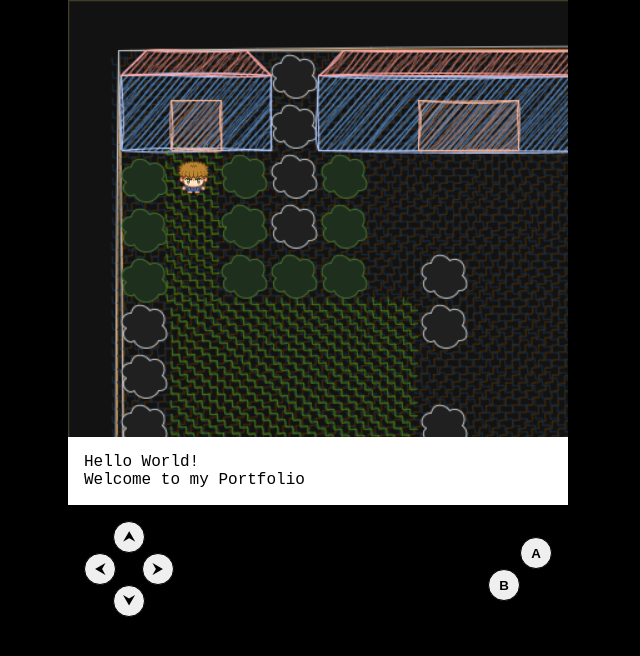
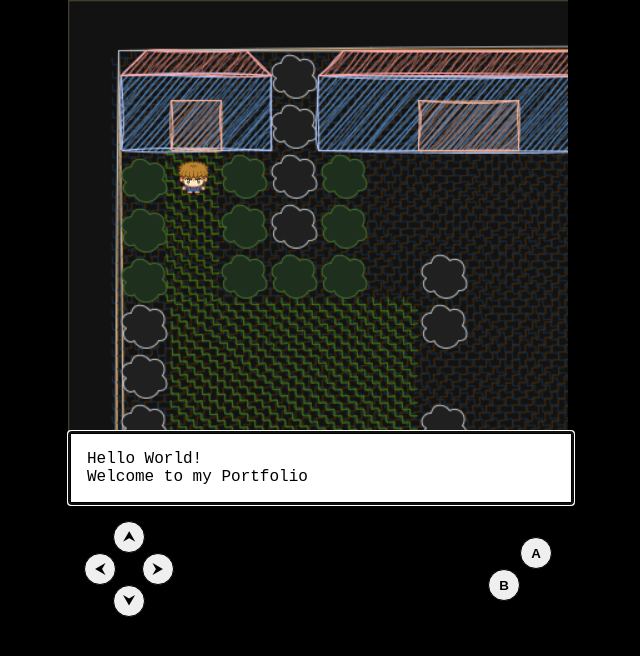
Before and after one commit to JimJ92120/canvas-2d-tiles, a website built with webpack: page static/index.html in a window 1280 px wide. Shown: the whole page, without its empty margins (322-962 px from the left). Built offline with nearby package versions, Linux system fonts and the light colour scheme.

Commit message:
refactor: use <dialog> as $container

```diff
--- a/src/App.ts
+++ b/src/App.ts
@@ -10,7 +10,7 @@ export default class App {
       <div class="container">
         <canvas class="scene"></canvas>
 
-        <div class="prompt">Hello world</div>
+        <dialog class="prompt">Hello Prompt</dialog>
       </div>
 
       <div class="controls">
--- a/src/engine/Prompt.ts
+++ b/src/engine/Prompt.ts
@@ -1,24 +1,18 @@
 export default class Prompt {
-  #$container: HTMLElement;
-  #activeClassName: string;
+  #$dialog: HTMLDialogElement;
   #typingSpeed: number;
 
   #typingInterval: any;
   #currentContent: string[] = [];
   #currentContentIndex: number = 0;
 
-  constructor(
-    $container: HTMLElement,
-    activeClassName: string,
-    typingSpeed: number
-  ) {
-    this.#$container = $container;
-    this.#activeClassName = activeClassName;
+  constructor($dialog: HTMLDialogElement, typingSpeed: number) {
+    this.#$dialog = $dialog;
     this.#typingSpeed = typingSpeed;
   }
 
   get isShown(): boolean {
-    return this.#$container.classList.contains(this.#activeClassName);
+    return Boolean(this.#$dialog.open);
   }
 
   get isTyping(): boolean {
@@ -53,7 +47,7 @@ export default class Prompt {
     this.clear();
     this.reset();
 
-    this.#$container.classList.remove(this.#activeClassName);
+    this.#$dialog.close();
   }
 
   private async typeText(text: string): Promise<void> {
@@ -64,16 +58,16 @@ export default class Prompt {
     let rowIndex = 0;
     let charIndex = 0;
 
-    this.#$container.classList.add(this.#activeClassName);
+    this.#$dialog.show();
 
     return new Promise((resolve) => {
       this.#typingInterval = setInterval(() => {
         try {
           if (0 === charIndex && 0 !== rowIndex) {
-            this.#$container.textContent += "\n";
+            this.#$dialog.textContent += "\n";
           }
 
-          this.#$container.textContent += split[rowIndex][charIndex];
+          this.#$dialog.textContent += split[rowIndex][charIndex];
 
           if (split[rowIndex].length <= charIndex + 1) {
             ++rowIndex;
@@ -98,7 +92,7 @@ export default class Prompt {
   }
 
   private clear(): void {
-    this.#$container.innerHTML = "";
+    this.#$dialog.innerHTML = "";
 
     this.clearTypingInterval();
   }
--- a/src/main.ts
+++ b/src/main.ts
@@ -20,7 +20,7 @@ document.addEventListener("DOMContentLoaded", async () => {
       [10, 10],
       "grey"
     ),
-    new Prompt(app.$container.querySelector(".prompt")!, "prompt--active", 100),
+    new Prompt(app.$container.querySelector(".prompt")!, 100),
     player,
     sceneRecord
   );
--- a/src/style.css
+++ b/src/style.css
@@ -38,8 +38,7 @@ body > * {
   width: calc(100% - 2rem);
   white-space: pre-wrap;
 }
-
-.prompt--active {
+.prompt[open] {
   display: block;
 }
 .prompt * {
```
